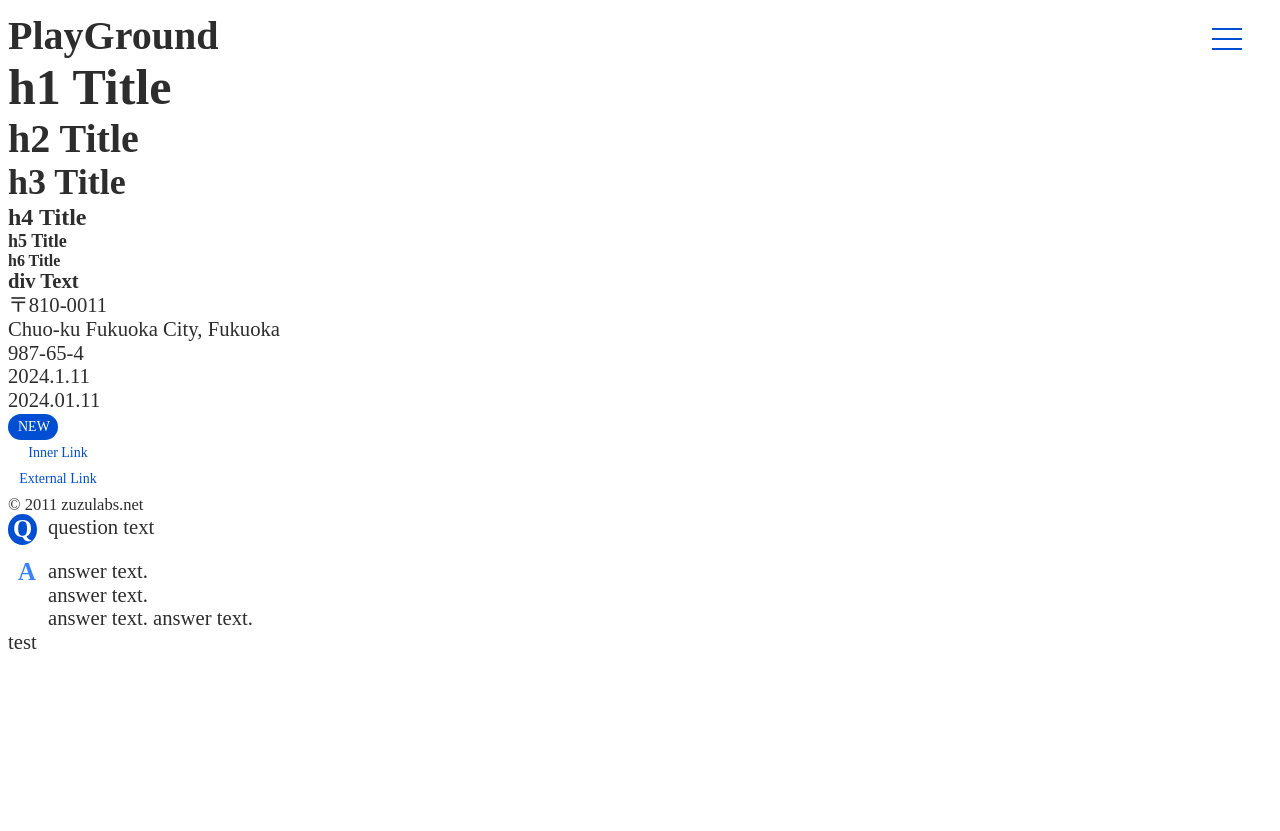
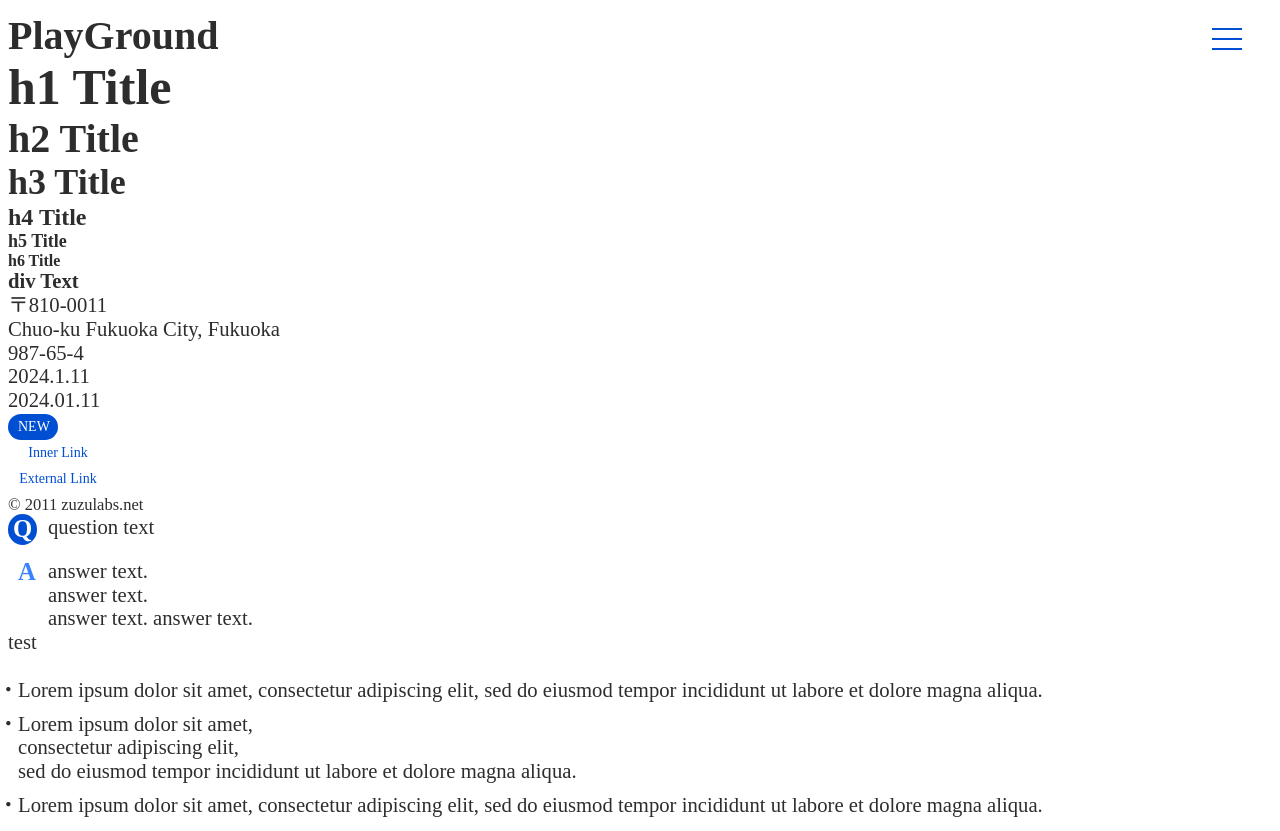
Before and after one commit to zuzuta22/zz-components-react, a Next.js app: page /playground in a window 1280 px wide. Before the commit the page ends 800 px from the top, so only its background shows below. Built offline with nearby package versions, Linux system fonts and the light colour scheme.

Commit message:
feature: dot-text-list component added

```diff
--- /dev/null
+++ b/_src/components/composites/lists/dot-text-list/dot-text-list.module.scss
@@ -0,0 +1,16 @@
+.dot_text_list {
+  & > li {
+    margin-bottom: 1rem;
+    padding-left: 1rem;
+    position: relative;
+  }
+  & > li::before {
+    content: '・';
+    position: absolute;
+    left: -1rem;
+  }
+  & > li:last-child {
+    margin-bottom: 0;
+  }
+
+}
--- /dev/null
+++ b/_src/components/composites/lists/dot-text-list/dot-text-list.tsx
@@ -0,0 +1,15 @@
+import { DotTextListType } from "./dot-text-list.type";
+import styles from "./dot-text-list.module.scss";
+
+const DotTextList = (props: DotTextListType) => {
+  const {listItems} = props;
+  return (
+    <ul className={styles.dot_text_list}>
+      {listItems.map((item, index) => (
+        <li key={index}>{item.text}</li>
+      ))}
+    </ul>
+  )
+}
+
+export default DotTextList;
--- /dev/null
+++ b/_src/components/composites/lists/dot-text-list/dot-text-list.type.ts
@@ -0,0 +1,5 @@
+import { TextListItemType } from "@/_src/components/ui/lists/text-list-item/text-list-item.type"
+
+export type DotTextListType = {
+  listItems: TextListItemType[];
+};
--- /dev/null
+++ b/_src/components/ui/lists/text-list-item/text-list-item.type.ts
@@ -0,0 +1,3 @@
+export type TextListItemType = {
+  text: string;
+}
--- a/_src/components/ui/texts/faq-answer/faq-answer.module.scss
+++ b/_src/components/ui/texts/faq-answer/faq-answer.module.scss
@@ -3,7 +3,6 @@
 .faq_answer {
   position: relative;
   padding-left: 4rem;
-  white-space: pre-wrap;
 
   &::before {
     content: 'A';
--- /dev/null
+++ b/_src/contexts/samples/dot-text-list.context.ts
@@ -0,0 +1,9 @@
+import { DotTextListType } from "@/_src/components/composites/lists/dot-text-list/dot-text-list.type";
+
+export const dotTextListItemsContext: DotTextListType = {
+  listItems: [
+    {text: 'Lorem ipsum dolor sit amet, consectetur adipiscing elit, sed do eiusmod tempor incididunt ut labore et dolore magna aliqua. '},
+    {text: `Lorem ipsum dolor sit amet, \nconsectetur adipiscing elit, \nsed do eiusmod tempor incididunt ut labore et dolore magna aliqua. `},
+    {text: 'Lorem ipsum dolor sit amet, consectetur adipiscing elit, sed do eiusmod tempor incididunt ut labore et dolore magna aliqua. '}
+  ]
+}
--- a/_src/scss/foundations/_base.scss
+++ b/_src/scss/foundations/_base.scss
@@ -9,6 +9,7 @@
     padding: 1vw 1vh;
     // font-size: 1.8rem;
     @include g.clamp_fontsize(16, 375, 1920, 24);
+    white-space: pre-wrap;
   }
   img {
     max-width: 100%;
--- a/app/playground/page.tsx
+++ b/app/playground/page.tsx
@@ -4,10 +4,12 @@ import AddressBlock from "@/_src/components/composites/address-block/address-blo
 import FaqJson from "@/_src/components/composites/faq-jsonld/faq-jsonld";
 import FaqList from "@/_src/components/composites/faq-list/faq-list";
 import FaqListContainer from "@/_src/components/composites/faq-list/faq-list.container";
+import DotTextList from "@/_src/components/composites/lists/dot-text-list/dot-text-list";
 import { AddressText, Copyright, DateText, DynamicTitle, LabelLink, SimpleLabel, ZipText } from "@/_src/components/ui";
 import { FaqAnswer } from "@/_src/components/ui/texts/faq-answer/faq-answer";
 import { FaqQuestion } from "@/_src/components/ui/texts/faq-question/faq-question";
 import { addressBlockContext } from "@/_src/contexts/samples/address-block.context";
+import { dotTextListItemsContext } from "@/_src/contexts/samples/dot-text-list.context";
 
 const PagePlayground = () => {
   return (
@@ -40,6 +42,8 @@ const PagePlayground = () => {
       />
       <FaqJson />
       <p>test</p>
+      <br />
+      <DotTextList listItems={dotTextListItemsContext.listItems} />
     </>
   )
 }
```
Also changed, not shown: _src/components/ui/lists/text-list-item/text-list-item.tsx (added, +10 -0 lines), 4 other files (tests, documents, lock files or other folders).
